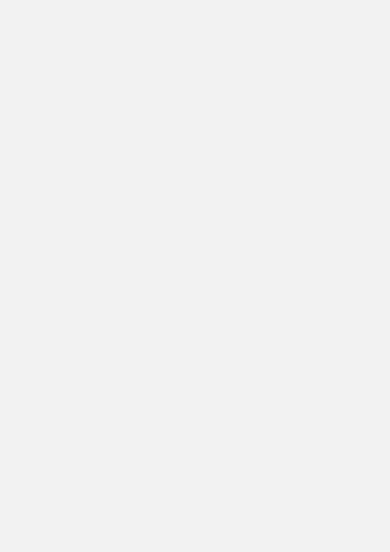
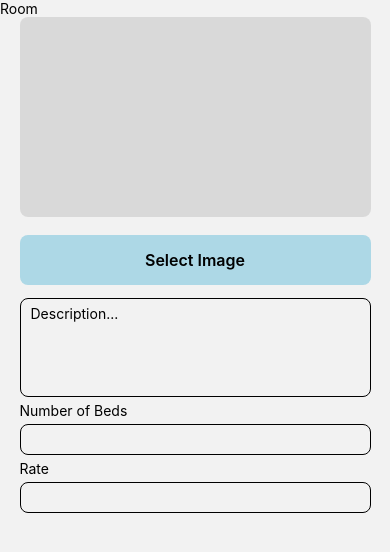
Before and after one commit to Capsy001/ctse, a React Native app: screen /Room in a window 390 px wide. Shown: the top 552 px of the page. Built offline with nearby package versions, Linux system fonts and the light colour scheme; no server answers.

Commit message:
Rooms Screen

```diff
--- a/app.json
+++ b/app.json
@@ -25,6 +25,14 @@
     },
     "web": {
       "favicon": "./assets/favicon.png"
-    }
+    },
+    "plugins": [
+      [
+        "expo-image-picker",
+        {
+          "photosPermission": "The app accesses your photos to let you share them with your friends."
+        }
+      ]
+    ]
   }
 }
--- a/package.json
+++ b/package.json
@@ -18,7 +18,9 @@
     "react-dom": "^18.2.0",
     "react-native": "0.71.3",
     "react-native-web": "~0.18.11",
-    "@expo/webpack-config": "^18.0.1"
+    "@expo/webpack-config": "^18.0.1",
+    "expo-image-picker": "~14.1.1",
+    "expo-checkbox": "~2.3.1"
   },
   "devDependencies": {
     "@babel/core": "^7.20.0"
--- /dev/null
+++ b/src/components/CommonButton.js
@@ -0,0 +1,31 @@
+import React, { useState, useEffect } from 'react'
+import {TouchableOpacity , Text ,StyleSheet} from 'react-native';
+
+const CommonButton = ({onPress, title}) => {
+    return (
+        <TouchableOpacity onPress={onPress} style={styles.container}>
+            <Text style={styles.text}>{title}</Text>
+        </TouchableOpacity>
+    )
+}
+
+export default CommonButton;
+
+const styles = StyleSheet.create({
+    container:{
+        width: '90%',
+        padding: 15,
+        backgroundColor:'lightblue',
+        marginVertical: 8,
+        alignItems:'center',
+        justifyContent:'center',
+        borderRadius: 8,
+        elevation: 5,
+        alignSelf:'center'
+    },
+    text:{
+        fontSize: 16,
+        textAlign:'center',
+        fontWeight: '600'
+    }
+})
--- /dev/null
+++ b/src/components/InputWithLabel.js
@@ -0,0 +1,24 @@
+import React from "react";
+import { StyleSheet, View, Text } from "react-native";
+import TextInput from "./TextInput";
+
+const InputWithLabel=({label, value, onChangeText})=>{
+    return (
+        <View style={styles.container}>
+            <Text>
+                {label}
+            </Text>
+            <TextInput value={value} onChangeText={onChangeText} style={{width:"100%"}}/>
+        </View>
+    )
+}
+
+export default InputWithLabel;
+
+const styles=StyleSheet.create({
+    container: {
+        width: "90%",
+        alignSelf: "center",
+
+    }
+})
--- /dev/null
+++ b/src/components/TextInput.js
@@ -0,0 +1,21 @@
+import React from "react";
+import { StyleSheet } from "react-native";
+import { TextInput as T, TextInputProps } from "react-native";
+
+const TextInput = ({value , onChangeText,style,...rest}) => {
+    return <T value={value} onChangeText={onChangeText} {...rest}  style={[styles.input, style]} />
+}
+
+export default TextInput
+
+const styles = StyleSheet.create({
+    input:{
+        width: '90%',
+        paddingVertical: 6,
+        borderWidth: 0.4,
+        marginVertical:5,
+        alignSelf:'center',
+        borderRadius: 8,
+        paddingHorizontal: 10,
+    }
+})
--- a/src/components/index.js
+++ b/src/components/index.js
@@ -1,3 +1,6 @@
+import CommonButton from "./CommonButton";
 import MenuButton from "./MenuButton";
+import TextInput from "./TextInput";
+import InputWithLabel from "./InputWithLabel"
 
-export {MenuButton}
+export {MenuButton,TextInput,CommonButton, InputWithLabel}
--- a/src/screens/HomeScreen.js
+++ b/src/screens/HomeScreen.js
@@ -5,6 +5,7 @@ import { FontAwesome } from "@expo/vector-icons";
 // import {firebase,auth } from '../../firebaseconfig';
 import {firebase,auth} from '../../firebaseconfig'
 import { MenuButton } from '../components';
+import { SafeAreaView } from 'react-native';
 
 const tiles = [
   {
@@ -64,7 +65,7 @@ const HomeScreen = () => {
 
 
   return (
-    <View style={{flex:1,alignItems:'center',justifyContent:'center'}}>
+    <SafeAreaView style={{flex:1,alignItems:'center',justifyContent:'center'}}>
       <TouchableOpacity
         onPress={handleSignOut}
         style={styles.buttonSignOut}
@@ -79,7 +80,7 @@ const HomeScreen = () => {
 
       </View>
 
-</View>
+</SafeAreaView>
   )
 }
 
--- a/src/screens/LoginScreen.js
+++ b/src/screens/LoginScreen.js
@@ -12,7 +12,10 @@ const LoginScreen = () => {
   useEffect(() => {
     const unsubscribe = auth.onAuthStateChanged(user => {
       if (user) {
+        console.log('user ',user)
         navigation.replace("Home")
+      }else{
+        console.log("hkpn")
       }
     })
 
--- a/src/screens/rooms/RoomScreen.js
+++ b/src/screens/rooms/RoomScreen.js
@@ -1,8 +1,61 @@
-import React from "react";
-import { View } from "react-native";
+import React,{useState} from "react";
+import { View , Text ,Image  } from "react-native";
+import * as ImagePicker from 'expo-image-picker';
+import { Button } from "react-native";
+import { CommonButton, InputWithLabel, TextInput } from "../../components";
+import { StyleSheet } from "react-native";
+import { SafeAreaView } from "react-native";
+
 
 const RoomScreen = () => {
-    return <View></View>
+
+    const [image, setImage] = useState(null);
+    const [description , setDescription] = useState('');
+    const [beds , setBeds] = useState('');
+    const [ac , setAc] = useState('');
+    const [rate , setRate] = useState('');
+
+  const pickImage = async () => {
+    // No permissions request is necessary for launching the image library
+    let result = await ImagePicker.launchImageLibraryAsync({
+      mediaTypes: ImagePicker.MediaTypeOptions.All,
+      allowsEditing: true,
+      aspect: [4, 3],
+      quality: 1,
+    });
+
+    if (!result.canceled) {
+      setImage(result.assets[0]);
+    }
+  };
+
+
+
+
+    return (
+    <SafeAreaView>
+        <Text>Room</Text>
+        {
+            image ?
+            <Image source={{ uri: image.uri }} style={styles.image} /> :
+            <View style={{...styles.image,backgroundColor:'rgba(0,0,0,0.1)'}} />
+        }
+        <CommonButton title={'Select Image'} onPress={pickImage} />
+        <TextInput value={description} onChangeText={setDescription} placeholder={'Description...'} multiline numberOfLines={5} textAlignVertical={'top'} />
+        <InputWithLabel label={"Number of Beds"} value={beds} onChangeText={setBeds} />
+        <InputWithLabel label={"Rate"} value={rate} onChangeText={setRate} />
+    </SafeAreaView>
+    )
 }
 
 export default RoomScreen;
+
+const styles = StyleSheet.create({
+    image:{
+        width: '90%',
+        height: 200,
+        alignSelf:'center',
+        borderRadius:8,
+        marginBottom:10,
+    }
+})
```
Also changed, not shown: 1 other file (tests, documents, lock files or other folders).
